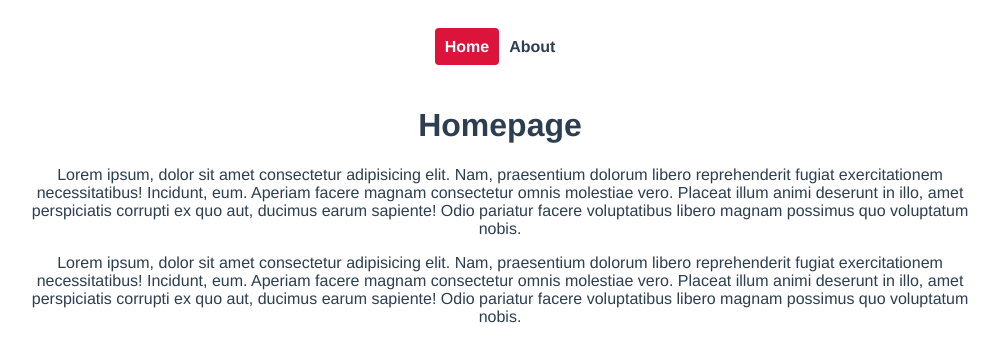
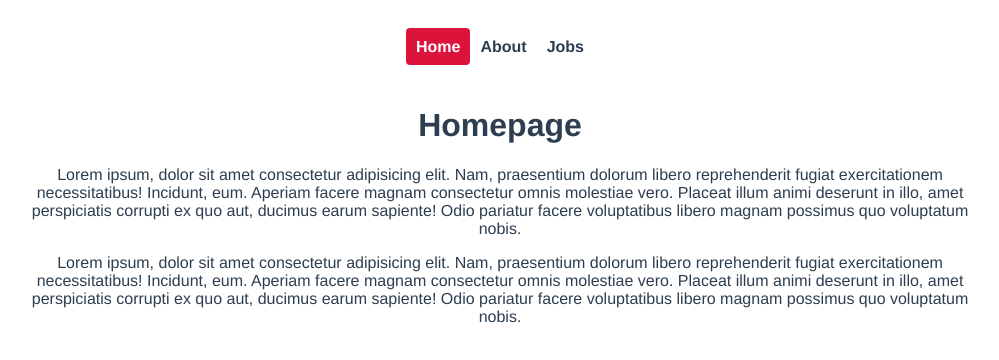
Before and after one commit to LinhKH/reaction-timer, a Vue app: page / in a window 1280 px wide. Shown: the top 360 px of the page, without its empty margins (140-1139 px from the left). Built offline with nearby package versions, Linux system fonts and the light colour scheme.

Commit message:
Folder Structure

```diff
--- a/src/App.vue
+++ b/src/App.vue
@@ -1,8 +1,8 @@
 <template>
     <div id="nav">
         <router-link to="/">Home</router-link>
-        <router-link to="/about">About</router-link>
-        <!-- <a href="/">Home (anchor tag)</a> -->
+        <router-link :to="{ name: 'About' }">About</router-link>
+        <router-link :to="{ name: 'Jobs' }">Jobs</router-link>
     </div>
     <router-view />
 </template>
--- a/src/router/index.js
+++ b/src/router/index.js
@@ -1,6 +1,7 @@
 import { createRouter, createWebHistory } from 'vue-router'
 import Home from '../views/Home.vue'
 import About from '../views/About.vue'
+import Jobs from '../views//jobs/Jobs.vue'
 
 const routes = [
     {
@@ -15,7 +16,12 @@
         // this generates a separate chunk (about.[hash].js) for this route
         // which is lazy-loaded when the route is visited.
         component: About
-    }
+    },
+    {
+        path: '/jobs',
+        name: 'Jobs',
+        component: Jobs
+    },
 ]
 
 const router = createRouter({
```
